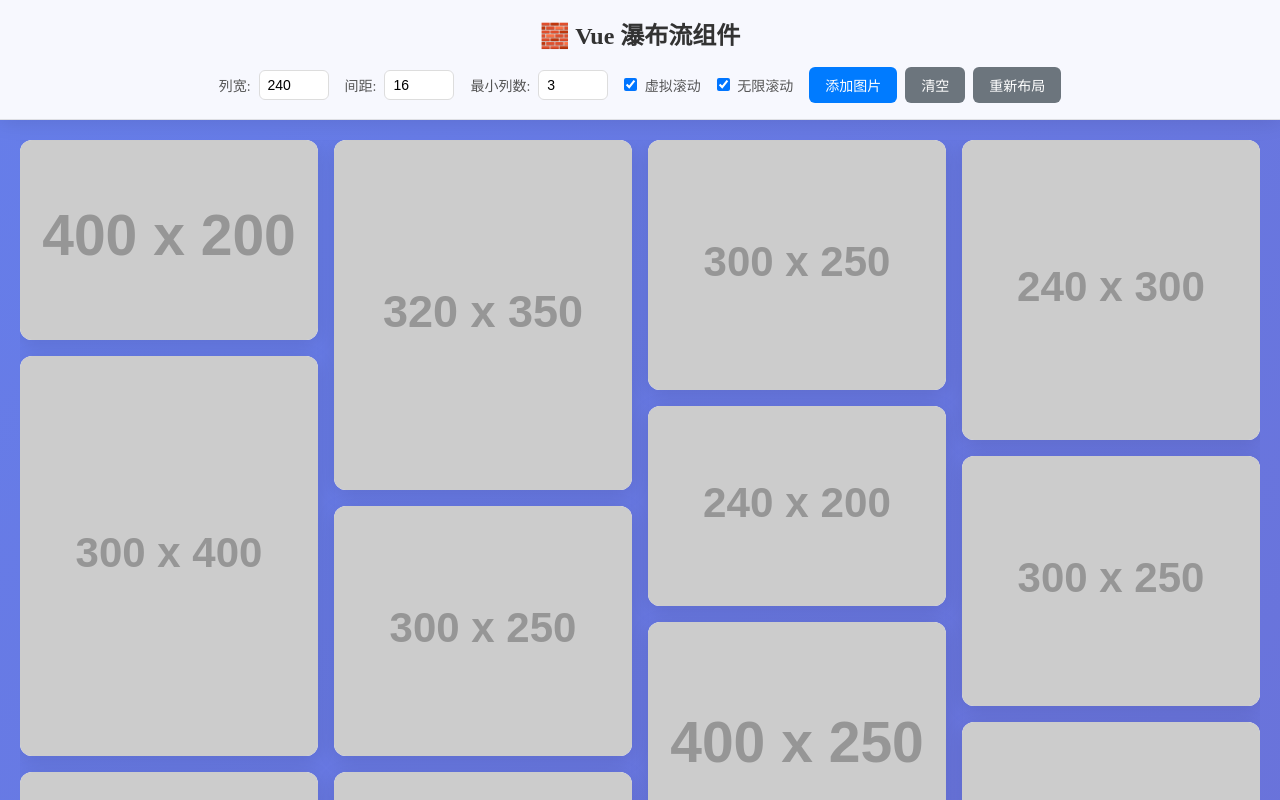
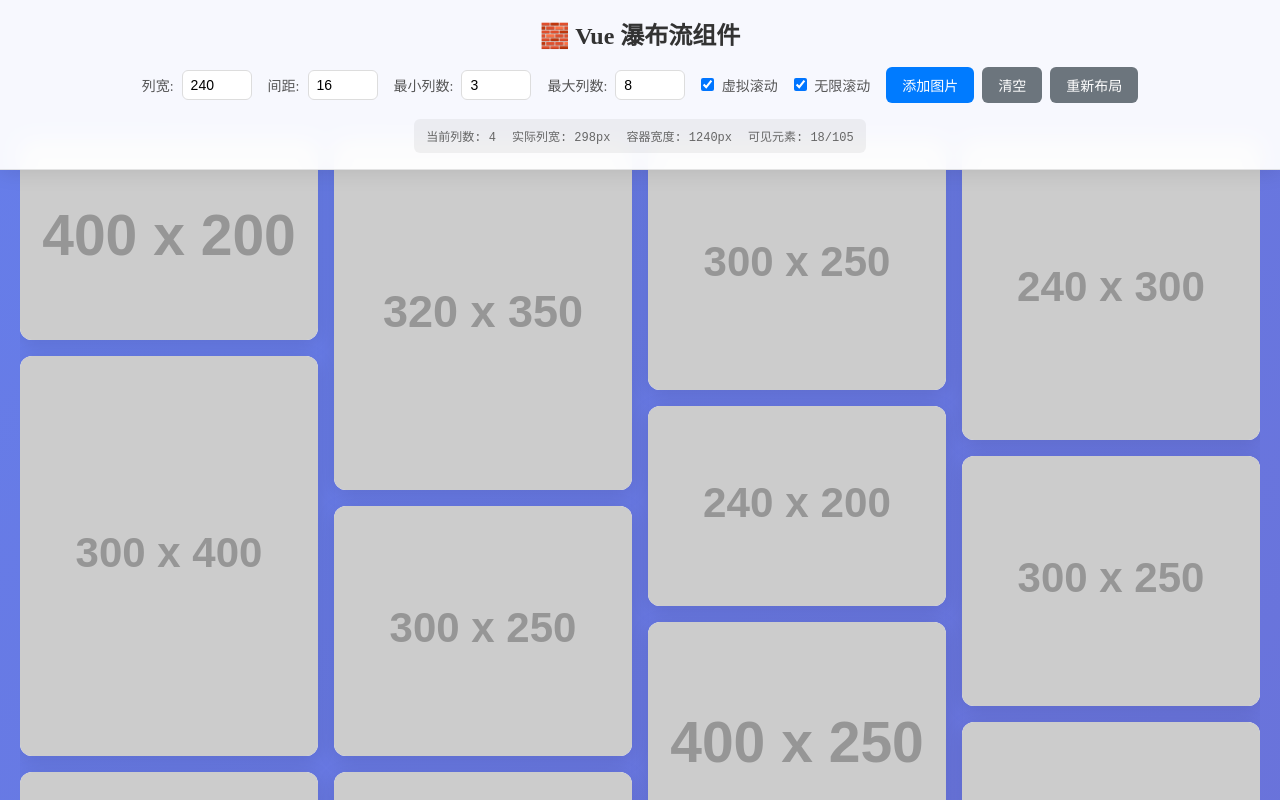
Before and after one commit to SupGiant/masonry-vue, a Vue app: page / in a window 1280 px wide. Shown: the top 800 px of the page. Built offline with nearby package versions, Linux system fonts and the light colour scheme; the HTML template or start-up script is replaced by a standard one.

Commit message:
修改列表

```diff
--- a/src/components/Masonry/example.vue
+++ b/src/components/Masonry/example.vue
@@ -23,6 +23,11 @@
           </div>
 
           <div class="control-item">
+            <label>最大列数:</label>
+            <input v-model.number="maxCols" type="number" min="1" max="15" />
+          </div>
+
+          <div class="control-item">
             <label>
               <input v-model="virtualize" type="checkbox" />
               虚拟滚动
@@ -41,6 +46,14 @@
             <button @click="clearItems" class="btn btn-secondary">清空</button>
             <button @click="reflow" class="btn btn-secondary">重新布局</button>
           </div>
+
+          <!-- 调试信息 -->
+          <div class="debug-info">
+            <span>当前列数: {{ masonryRef?.columnCount || 0 }}</span>
+            <span>实际列宽: {{ masonryRef?.actualColumnWidth?.toFixed(0) || 0 }}px</span>
+            <span>容器宽度: {{ masonryRef?.containerWidth || 0 }}px</span>
+            <span>可见元素: {{ masonryRef?.visibleItemsCount || 0 }}/{{ items.length }}</span>
+          </div>
         </div>
       </div>
     </header>
@@ -53,6 +66,7 @@
         :column-width="columnWidth"
         :gutter="gutter"
         :min-cols="minCols"
+        :max-cols="maxCols"
         :virtualize="virtualize"
         @load-more="loadMore"
         class="masonry-wrapper"
@@ -109,6 +123,7 @@ const masonryRef = ref()
 const columnWidth = ref(240)
 const gutter = ref(16)
 const minCols = ref(3)
+const maxCols = ref(8)
 const virtualize = ref(true)
 const enableInfiniteScroll = ref(true)
 
@@ -297,6 +312,17 @@ onMounted(() => {
 .control-actions {
   display: flex;
   gap: 8px;
+}
+
+.debug-info {
+  display: flex;
+  gap: 16px;
+  padding: 8px 12px;
+  background: rgba(0, 0, 0, 0.05);
+  border-radius: 6px;
+  font-size: 12px;
+  font-family: monospace;
+  color: #666;
 }
 
 .btn {
--- a/src/components/Masonry/simple.vue
+++ b/src/components/Masonry/simple.vue
@@ -31,6 +31,7 @@ interface Props {
   columnWidth?: number
   gutter?: number
   minCols?: number
+  maxCols?: number
   virtualize?: boolean
   virtualBufferFactor?: number
 }
@@ -39,6 +40,7 @@ const props = withDefaults(defineProps<Props>(), {
   columnWidth: 240,
   gutter: 16,
   minCols: 3,
+  maxCols: 8,
   virtualize: false,
   virtualBufferFactor: 0.7
 })
@@ -59,19 +61,33 @@ const state = reactive({
   positions: new Map<string | number, { top: number; left: number; width: number; height: number }>()
 })
 
-// 计算列数
+// 计算列数 - columnWidth作为最小宽度
 const columnCount = computed(() => {
   if (!state.containerWidth) return props.minCols
+
+  // 计算基于最小列宽的最大可能列数
+  const maxPossibleCols = Math.floor(state.containerWidth / (props.columnWidth + props.gutter))
+
+  // 在最小和最大列数之间取值
   return Math.max(
-    Math.floor(state.containerWidth / (props.columnWidth + props.gutter)),
+    Math.min(maxPossibleCols, props.maxCols),
     props.minCols
   )
 })
 
-// 计算实际列宽
+// 计算实际列宽 - 基于列数重新分配剩余空间
 const actualColumnWidth = computed(() => {
   if (!state.containerWidth || !columnCount.value) return props.columnWidth
-  return (state.containerWidth - (columnCount.value - 1) * props.gutter) / columnCount.value
+
+  // 计算总的间距宽度
+  const totalGutterWidth = (columnCount.value - 1) * props.gutter
+  // 可用于列的宽度
+  const availableWidth = state.containerWidth - totalGutterWidth
+  // 实际列宽（均分剩余空间）
+  const calculatedWidth = availableWidth / columnCount.value
+
+  // 确保列宽不小于最小值
+  return Math.max(calculatedWidth, props.columnWidth)
 })
 
 // 计算布局 - 仿照React原版逻辑
@@ -294,7 +310,7 @@ onUnmounted(() => {
   window.removeEventListener('resize', debouncedResize)
 })
 
-// 暴露方法
+// 暴露方法和调试信息
 defineExpose({
   reflow: () => {
     state.itemHeights.clear()
@@ -303,7 +319,12 @@ defineExpose({
       updateContainerSize()
       calculateLayout()
     })
-  }
+  },
+  // 调试信息
+  columnCount,
+  actualColumnWidth,
+  containerWidth: computed(() => state.containerWidth),
+  visibleItemsCount: computed(() => visibleItems.value.length)
 })
 </script>
 
```
